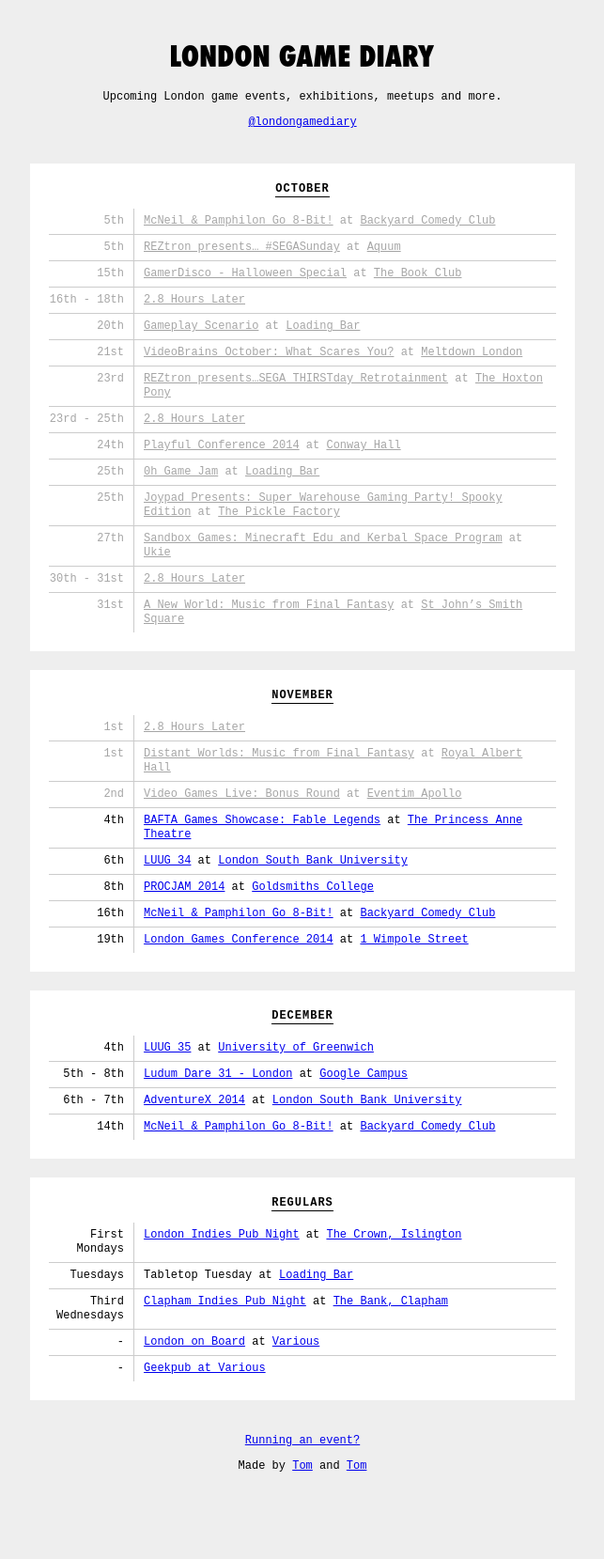
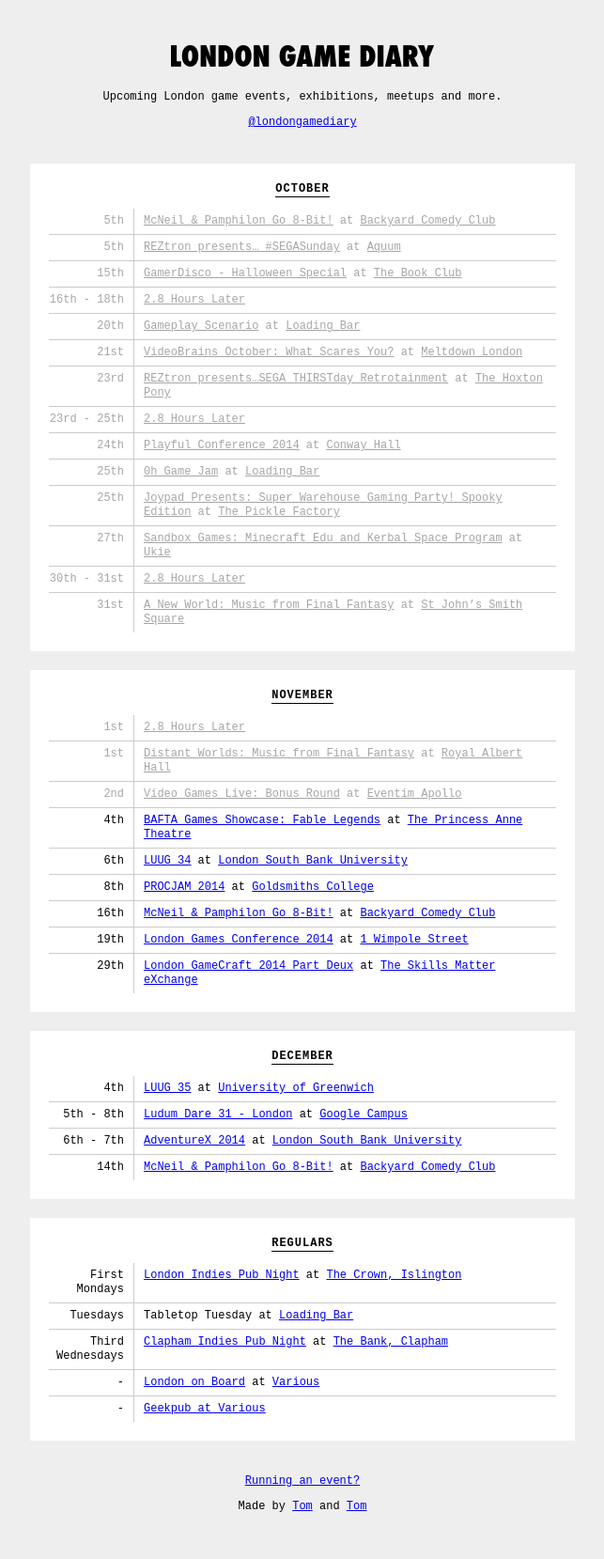
Before and after one commit to thomasmarshall/londongamediary.com, a Jekyll site: the page built from index.html, in a window 1280 px wide. Shown: the whole page at 94% size, without its empty margins (318-961 px from the left). Built offline with Jekyll 4.4.1, drawn with Linux system fonts in a browser that asks for light colours; nearby versions of some CDN libraries; before the commit the page ends 1616 px from its top, so only the background shows below that.

Commit message:
Update events.yml

```diff
--- a/_data/events.yml
+++ b/_data/events.yml
@@ -112,6 +112,10 @@
   location: "[1 Wimpole Street](http://www.1wimpolestreet.co.uk/)"
   date: 2014-11-19
 
+- title: "London GameCraft 2014 Part Deux"
+  link: "https://skillsmatter.com/conferences/6610-london-gamecraft-2014-part-deux"
+  location: "[The Skills Matter eXchange](https://skillsmatter.com/conferences/6610-london-gamecraft-2014-part-deux#venue)"
+  date: 2014-11-29
 
 # December
 
```
